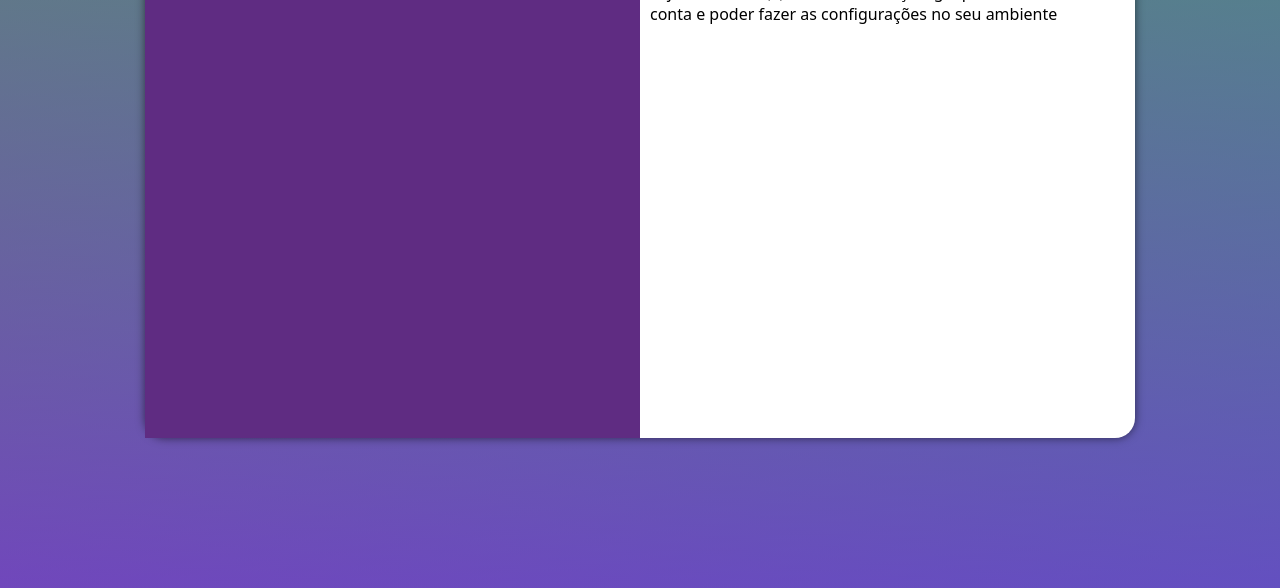
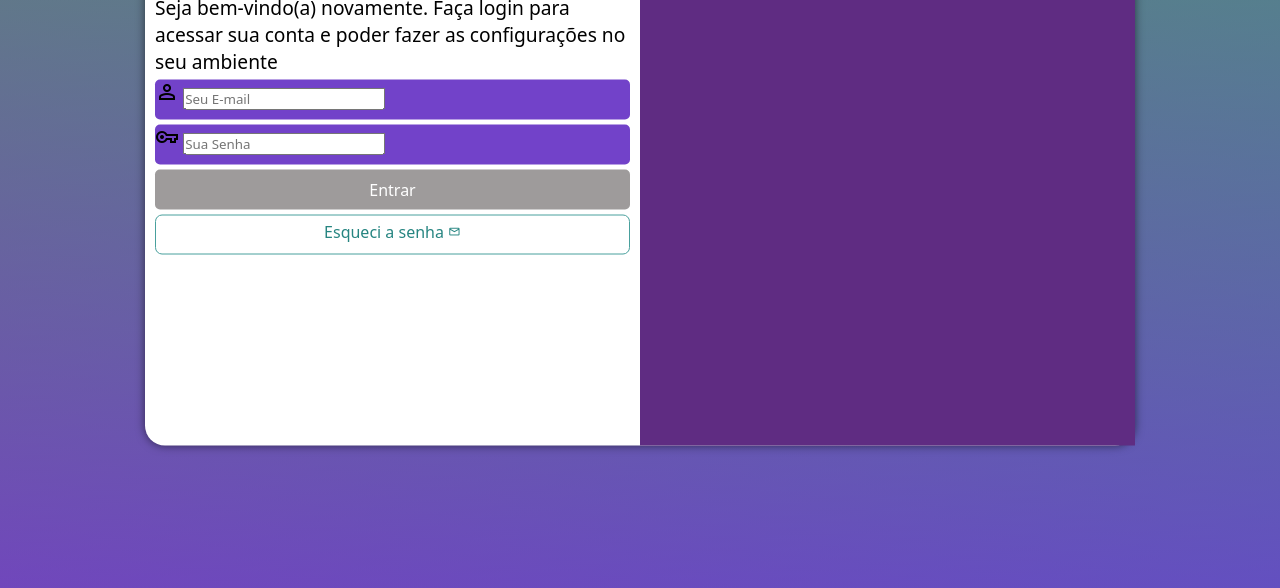
Before and after one commit to anabdani/projeto-login, a plain HTML site: page index.html in a window 1280 px wide. Shown: the part 212-800 px from the top of the page. Drawn offline with nearby package versions, Linux system fonts and the light colour scheme.

Commit message:
formatação do formulario

```diff
--- a/estilos/media-query.css
+++ b/estilos/media-query.css
@@ -25,12 +25,15 @@
         width: 990px;
     }
     section#login > div#imagem {
-        float: left;
+        float: right;
         width: 50%;
         height: 100%;
     }
     section#login > div#formulario {
-       float: right;
+       float: left;
        width: 50%;
     }
+    div#formulario > p {
+        font-size: 1.2em;
+    }
 }
--- a/estilos/style.css
+++ b/estilos/style.css
@@ -30,7 +30,7 @@ section#login {
 
     background-color: white;
     width: 250px ;
-    height: 500px;
+    height: 515px;
     border-radius: 20px ;
     box-shadow: 0px 0px 10px rgba(0, 0, 0, 0.555);
 
@@ -47,3 +47,59 @@ section#login > div#formulario {
     display: block;
     padding: 10px;
 }
+div#formulario > h1 {
+    text-align: center;
+    margin-bottom: 10px;
+}
+div#formulario >h1 {
+    font-size: 2em;
+}
+div#formulario > p {
+    font-size: 0.8em;
+}
+form > div.campo {
+    background-color: #7242C9;
+    display: block;
+    width: 100%;
+    height: 40px;
+    border-radius: 5px;
+    margin: 5px 0px;
+}
+div.campo > label {
+  display: none;
+}
+form > input[type=submit] {
+    display: block;
+    font-size: 1em;
+    width: 100%;
+    height: 40px;
+    background-color: rgb(158, 155, 155);
+    color:white;
+    border: none;
+    border-radius: 5px;
+    cursor: pointer;
+    margin-top: 5px;
+}
+form > input[type=submit]:hover {
+    background-color: rgb(80, 79, 79) ;
+}
+form > a.botao {
+    display: block;
+    text-align: center;
+    font-size: 1em;
+    width: 100%;
+    height: 40px;
+    padding-top: 5px;
+    margin-top: 5px;
+    background-color: white;
+    color: #268581;
+    border: 1px solid #49a09d;
+    border-radius: 7px;
+    text-decoration: none;
+}
+form > a.botao:hover {
+    background-color: #6cd3cf ;
+}
+form > a.botao > span {
+    font-size: 0.8em;
+}
--- a/index.html
+++ b/index.html
@@ -5,6 +5,7 @@
     <meta http-equiv="X-UA-Compatible" content="IE=edge">
     <meta name="viewport" content="width=device-width, initial-scale=1.0">
     <title>Login</title>
+    <link href="https://fonts.googleapis.com/css2?family=Material+Symbols+Outlined" rel="stylesheet" />
     <link rel="stylesheet" href="estilos/style.css">
     <link rel="stylesheet" href="estilos/media-query.css">
 </head>
@@ -17,7 +18,23 @@
             <div id="formulario">
                <h1>Login</h1>
                <p>Seja bem-vindo(a) novamente. Faça login para acessar sua conta e poder fazer as configurações no seu ambiente</p>
-               <form action="login.php" method="post"></form>
+               <form action="login.php" method="post" autocomplete="on">
+                <div class="campo">
+                    <span class="material-symbols-outlined">person</span>
+                  <input type="email" name="login" id="ilogin" placeholder="Seu E-mail" autocomplete="email" required maxlength="30">
+                  <label for="ilogin">Login</label>
+                </div>
+                <div class="campo">
+                    <span class="material-symbols-outlined">vpn_key</span>
+                   <input type="password" name="senha" id="isenha" placeholder="Sua Senha" autocomplete="current-password" required minlength="8" maxlength="20">
+                   <label for="isenha">Senha</label>
+                </div>
+                <input type="submit" value="Entrar">
+               <a href="esqueci.html" class="botao">
+                Esqueci a senha <span class="material-symbols-outlined">mail
+                </span>
+               </a>
+               </form>
             </div>
         </section>
     </main>
```
